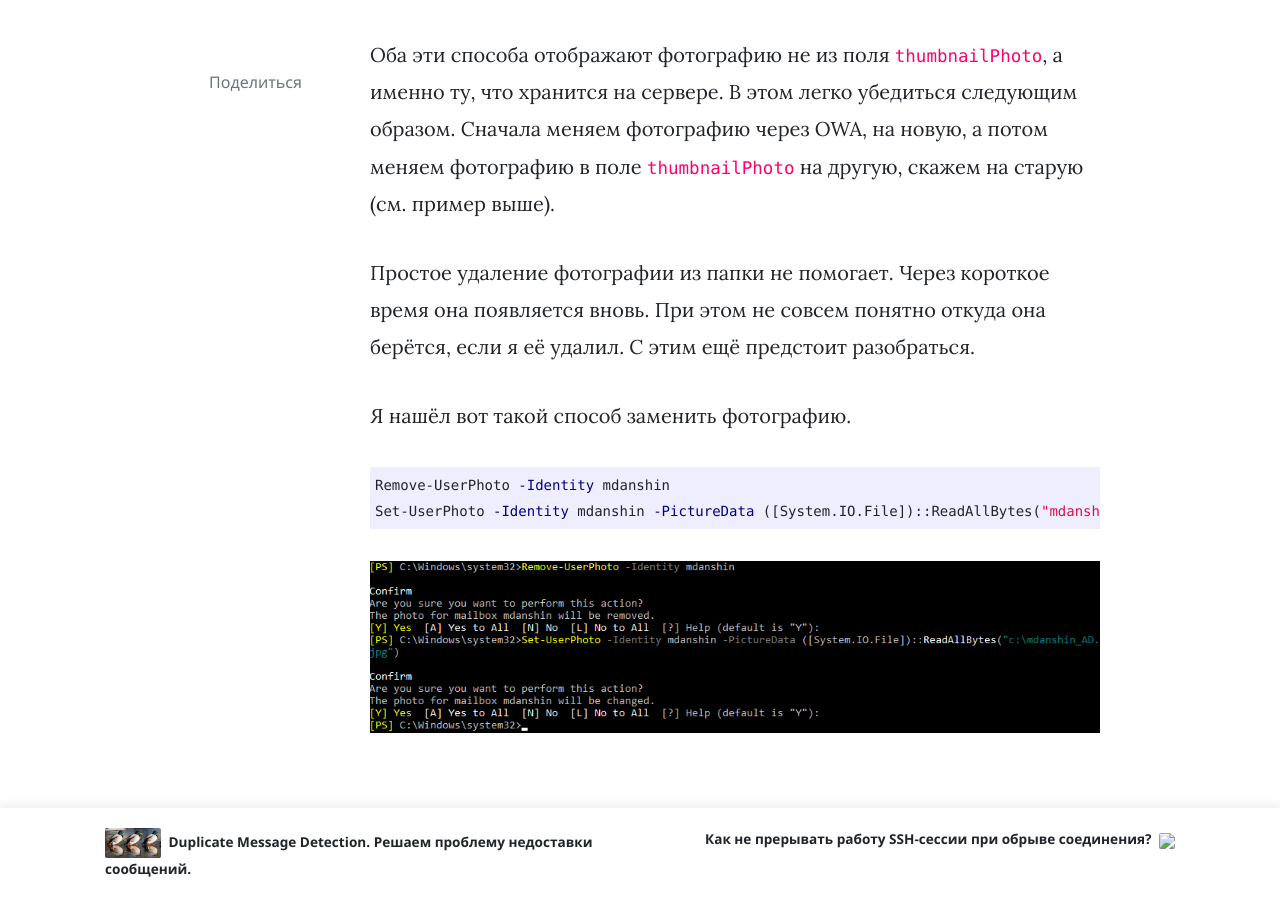
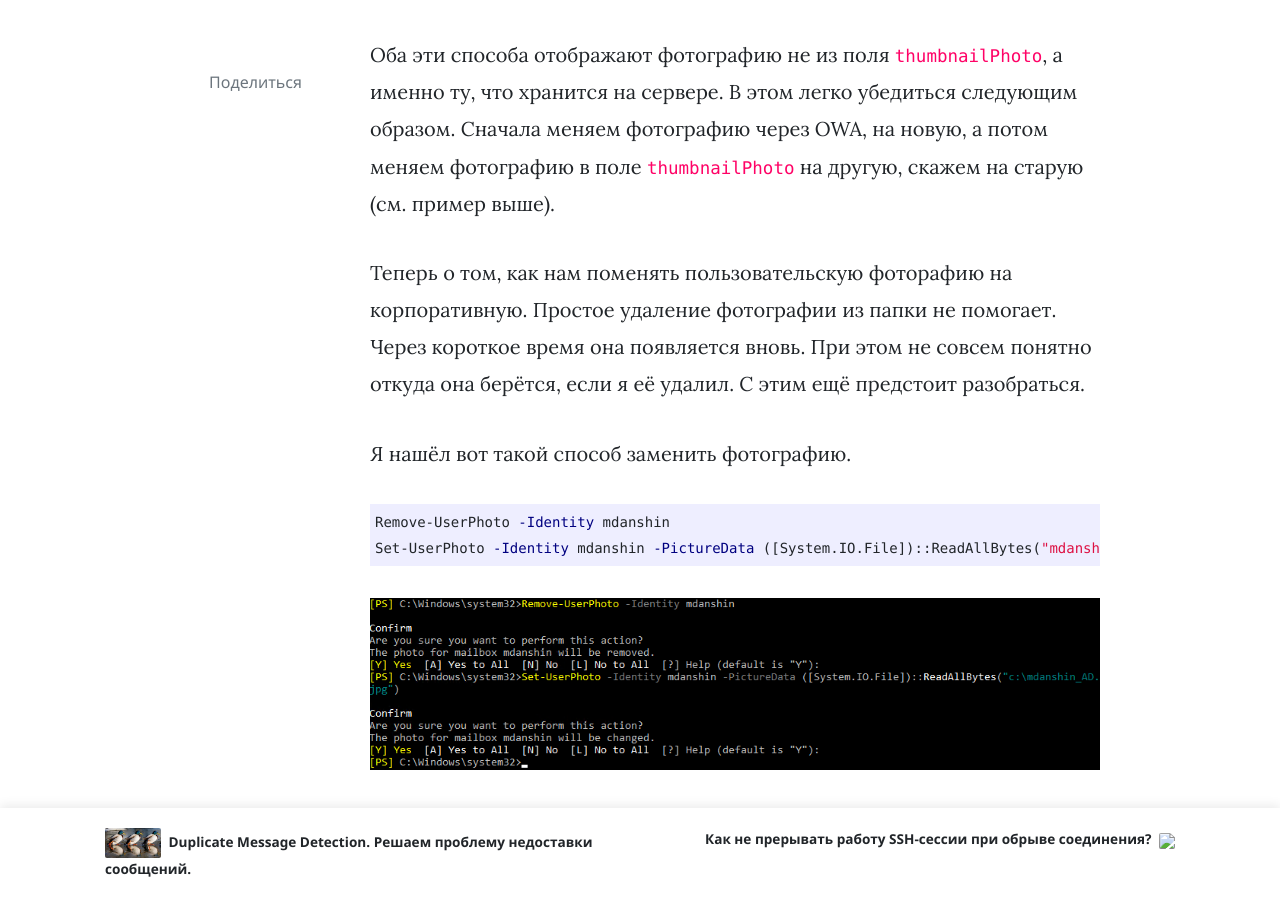
Before and after one commit to mdanshin/mdanshin.github.io, a Jekyll site: the page built from _posts/2019-10-03-Exchange Photos.md, in a window 1280 px wide and 900 px high, scrolled down 3136 px. Built offline with Jekyll 4.4.1, drawn with Linux system fonts in a browser that asks for light colours; nearby versions of some CDN libraries; comment, search, counter and statistics services are not loaded.

Commit message:
some fix

```diff
--- a/_posts/2019-10-03-Exchange Photos.md
+++ b/_posts/2019-10-03-Exchange Photos.md
@@ -40,7 +40,7 @@ https://owa.domain.ru/ews/Exchange.asmx/s/GetUserPhoto?email=mdanshin@ibs.ru&siz
 
 Оба эти способа отображают фотографию не из поля `thumbnailPhoto`, а именно ту, что хранится на сервере. В этом легко убедиться следующим образом. Сначала меняем фотографию через OWA, на новую, а потом меняем фотографию в поле `thumbnailPhoto` на другую, скажем на старую (см. пример выше).
 
-Простое удаление фотографии из папки не помогает. Через короткое время она появляется вновь. При этом не совсем понятно откуда она берётся, если я её удалил. С этим ещё предстоит разобраться.
+Теперь о том, как нам поменять пользовательскую фоторафию на корпоративную. Простое удаление фотографии из папки не помогает. Через короткое время она появляется вновь. При этом не совсем понятно откуда она берётся, если я её удалил. С этим ещё предстоит разобраться.
 
 Я нашёл вот такой способ заменить фотографию.
 
```
